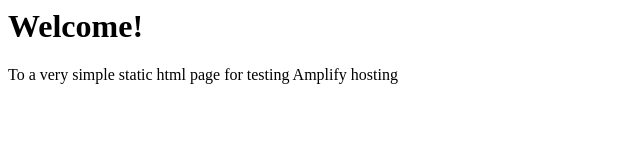
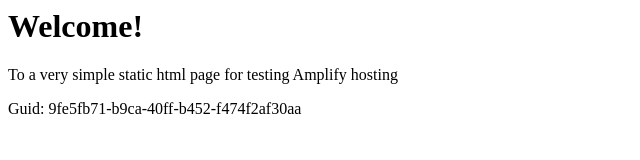
Before and after one commit to aws-aemilia-bah/Github-PR-Commit-Integration-Test-DoNotTouch-GitHubAutoBuildCanaryTest-v1-preprod-me-south-1, a website: page src/index.html in a window 1280 px wide. Shown: the whole page, without its empty margins (0-640 px from the left). Drawn offline with Linux system fonts and the light colour scheme.

Commit message:
commit from integ tests

```diff
--- a/src/index.html
+++ b/src/index.html
@@ -1,3 +1,5 @@
+
+
 <html lang="en">
 
 <head>
@@ -10,6 +12,6 @@
 <body>
     <h1>Welcome!</h1>
     <p>To a very simple static html page for testing Amplify hosting</p>
-</body>
+    <p>Guid: 9fe5fb71-b9ca-40ff-b452-f474f2af30aa</p></body>
 
 </html>
```
